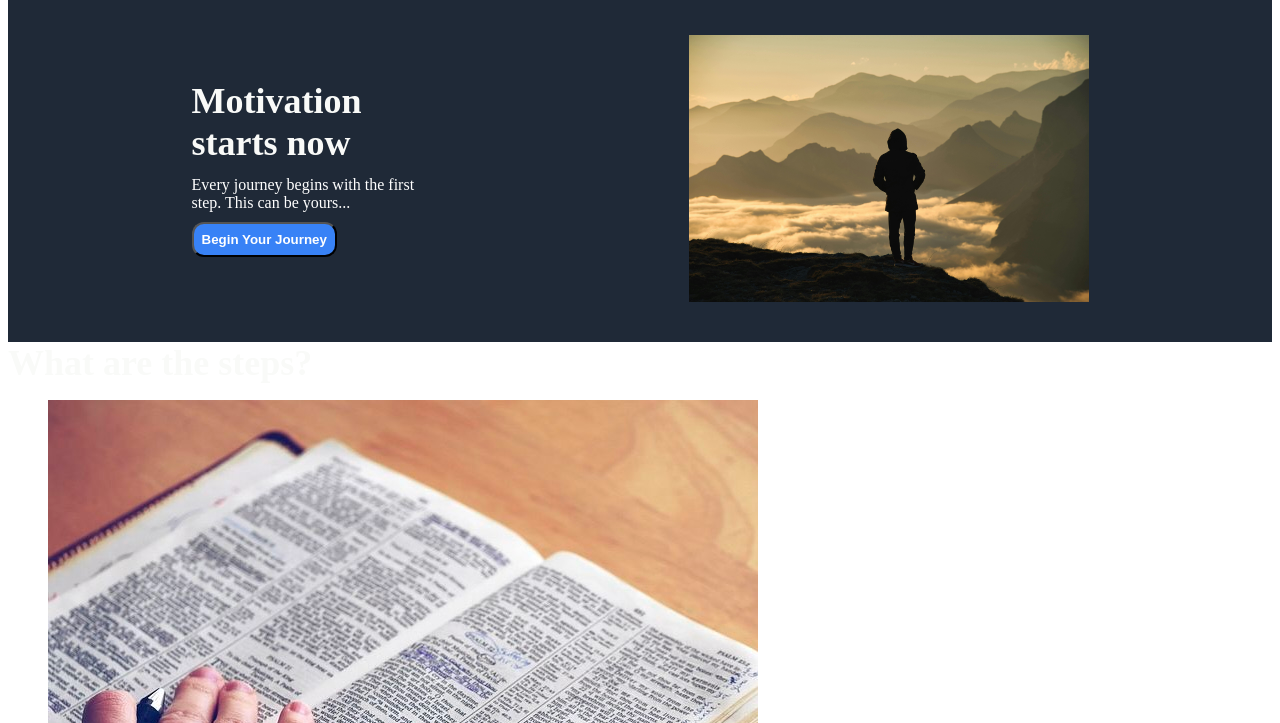
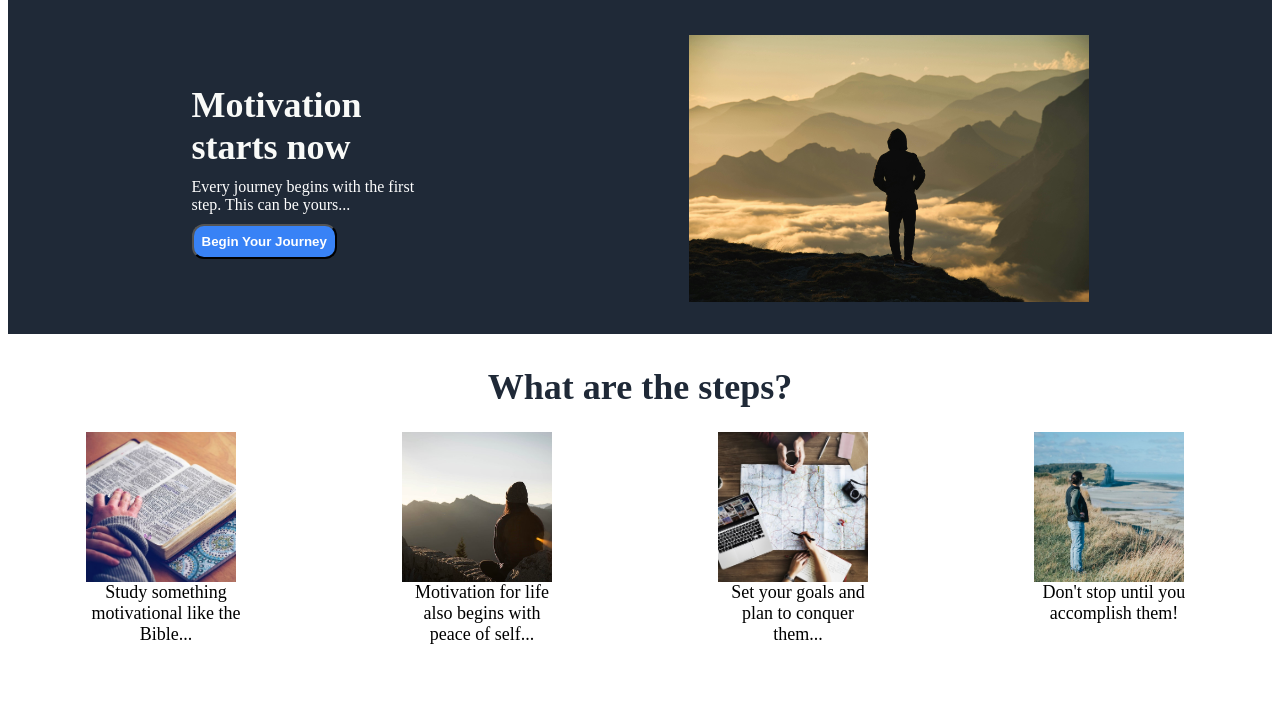
Before and after one commit to dominicmacaulay/landing-page, a plain HTML site: page index.html in a window 1280 px wide. Shown: the part 77-800 px from the top of the page. Drawn offline with Linux system fonts and the light colour scheme.

Commit message:
Finish section-two css
Design work was needed on section two. The title and image
boxes have been arranged. All items are aesthetically
centered.

```diff
--- a/index.html
+++ b/index.html
@@ -19,7 +19,7 @@
             </div>
             <div class="banner">
                 <div class="info">
-                    <div class="title">
+                    <div class="title banner">
                         Motivation starts now
                     </div>
                     <div class="text">
@@ -39,28 +39,28 @@
             <ul class="step-container">
                 <li class="steps">
                     <img src="./images/reading.jpeg" alt="study"
-                    id="study">
+                    class="steps-img">
                     <div class="steps-text">
                         Study something motivational like the Bible...
                     </div>
                 </li>
                 <li class="steps">
                     <img src="./images/meditation.jpeg" alt="meditate"
-                    id="meditate">
+                    class="steps-img">
                     <div class="steps-text">
                         Motivation for life also begins with peace of self...
                     </div>
                 </li>
                 <li class="steps">
                     <img src="./images/goals.jpeg" alt="set goals"
-                    id="goals">
+                    class="steps-img">
                     <div class="steps-text">
                         Set your goals and plan to conquer them...
                     </div>
                 </li>
                 <li class="steps">
                     <img src="./images/do.jpeg" alt="accomplish"
-                    id="do">
+                    class="steps-img">
                     <div class="steps-text">
                         Don't stop until you accomplish them!
                     </div>
--- a/styles.css
+++ b/styles.css
@@ -8,6 +8,7 @@ body{
     display: flex;
     flex-direction: column;
     padding: 16px 60px;
+    padding-bottom: 32px;
 }
 
 .header{
@@ -19,6 +20,7 @@ body{
 
 #logo{
     width: 50px;
+    margin-right: 12px;
 }
 
 a{
@@ -36,7 +38,6 @@ a{
     display: flex;
     align-items: center;
     justify-content: space-around;
-    padding-bottom: 24px;
     padding-top: 6px;
 }
 
@@ -53,8 +54,11 @@ a{
 .title{
     font-size: 36px;
     font-weight: bold;
+}
+
+.title.banner{
     color: #f9faf8;
-    margin-bottom: 12px;
+    margin-bottom: 10px;
 }
 
 .text{
@@ -70,3 +74,42 @@ button{
     font-weight: 750;
     border-radius: 12px;
 }
+
+#section-two{
+    display: flex;
+    flex-direction: column;
+    align-items: center;
+    padding: 32px 0;
+}
+
+.title.center{
+    color: #1f2937;
+    margin-bottom: 24px;
+}
+
+ul{
+    list-style-type: none;
+    margin: 0;
+    padding: 0;
+    width: 100%;
+    display: flex;
+    flex-wrap: wrap;
+    justify-content: space-around;
+    align-items: baseline;
+}
+
+.steps{
+    display: flex;
+    flex-direction: column;
+    justify-content: center;
+    width: 160px;
+}
+
+.steps-img{
+    width: 150px;
+}
+
+.steps-text{
+    font-size: 18px;
+    text-align: center;
+}
```
